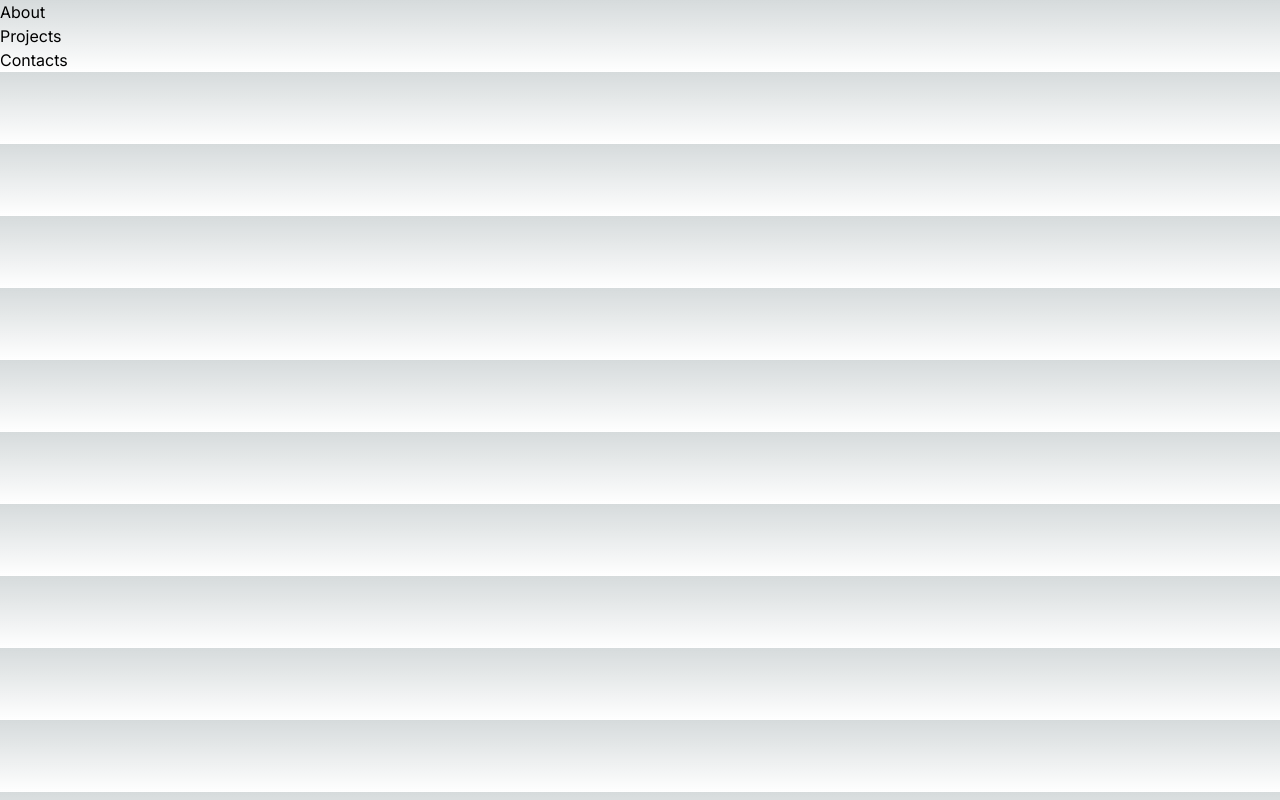
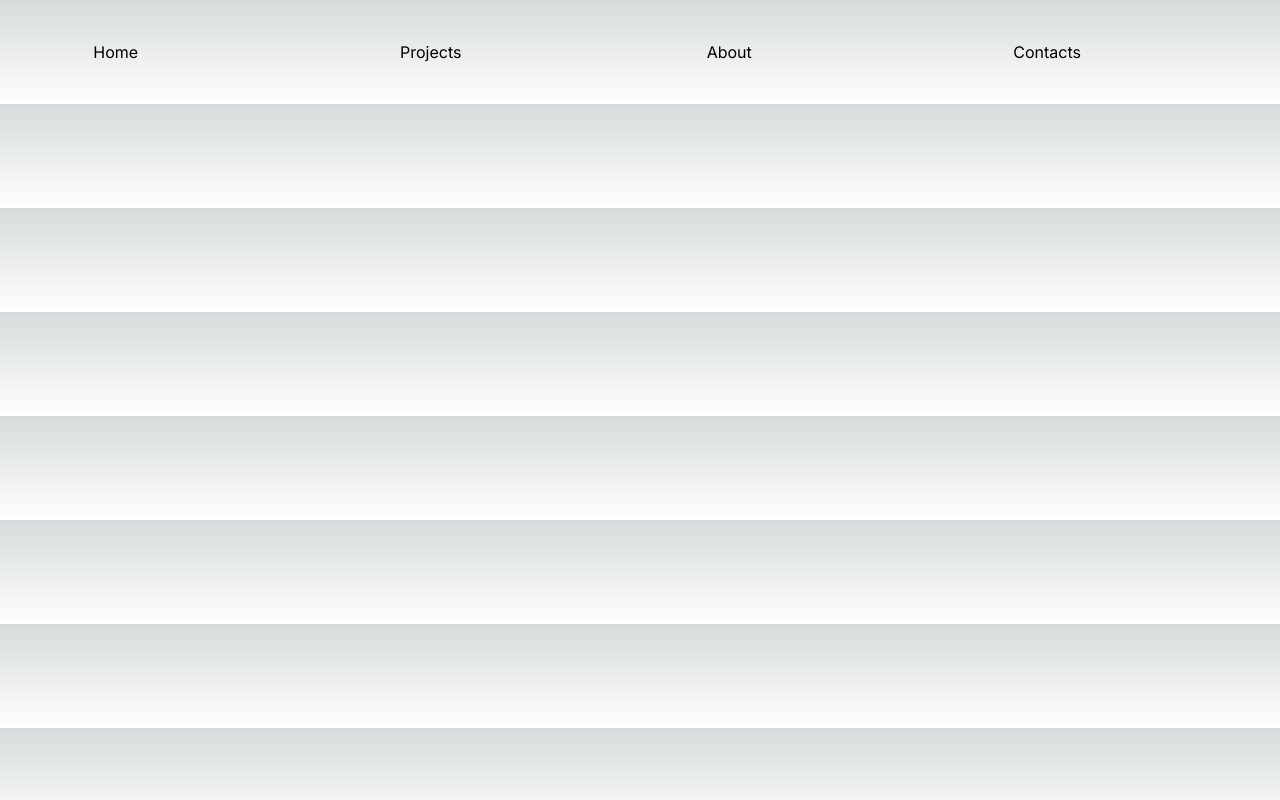
Before and after one commit to Simon7896/personal-website, a Next.js app: page / in a window 1280 px wide. Built offline with nearby package versions, Linux system fonts and the light colour scheme.

Commit message:
Refactored top bar into single component

```diff
--- a/src/app/page.tsx
+++ b/src/app/page.tsx
@@ -1,44 +1,21 @@
-import Image from 'next/image'
 
-type TopBarProps = {
-  bgcolor: string;
-  children: React.ReactNode;
+const TopBar: React.FunctionComponent = () => {
+  return (
+    <ul className="flex flex-row justify-evenly w-full">
+      <li className="basis-1/6 m-5 p-5">Home</li>
+      <li className="basis-1/6 m-5 p-5">Projects</li>
+      <li className="basis-1/6 m-5 p-5">About</li>
+      <li className="basis-1/6 m-5 p-5">Contacts</li>
+    </ul>
+  )
 }
-
-type TopBarItemProps = {
-  name: string;
-  onClick(): void;
-}
-
-const TopBar: React.FunctionComponent<TopBarProps> = ({
-  children, ...props}) => {
-    const {bgcolor} = props;
-
-    return (
-      <ul>
-        {children}
-      </ul>
-    );
-};
-
-const TopBarItem: React.FunctionComponent<TopBarItemProps> = ({
-  ...props}) => {
-    const {name, onClick} = props;
-
-    return (
-      <li>{name}</li>
-    )
-  }
-
 
 export default function App() {
   return (
     <main>
-      <TopBar bgcolor='white'>
-        <TopBarItem name='About' onClick={()=>{}}/>
-        <TopBarItem name='Projects' onClick={()=>{}}/>
-        <TopBarItem name='Contacts' onClick={()=>{}}/>
-      </TopBar>
+      <div className="w-full">
+        <TopBar/>
+      </div>
     </main>
   )
 }
```
